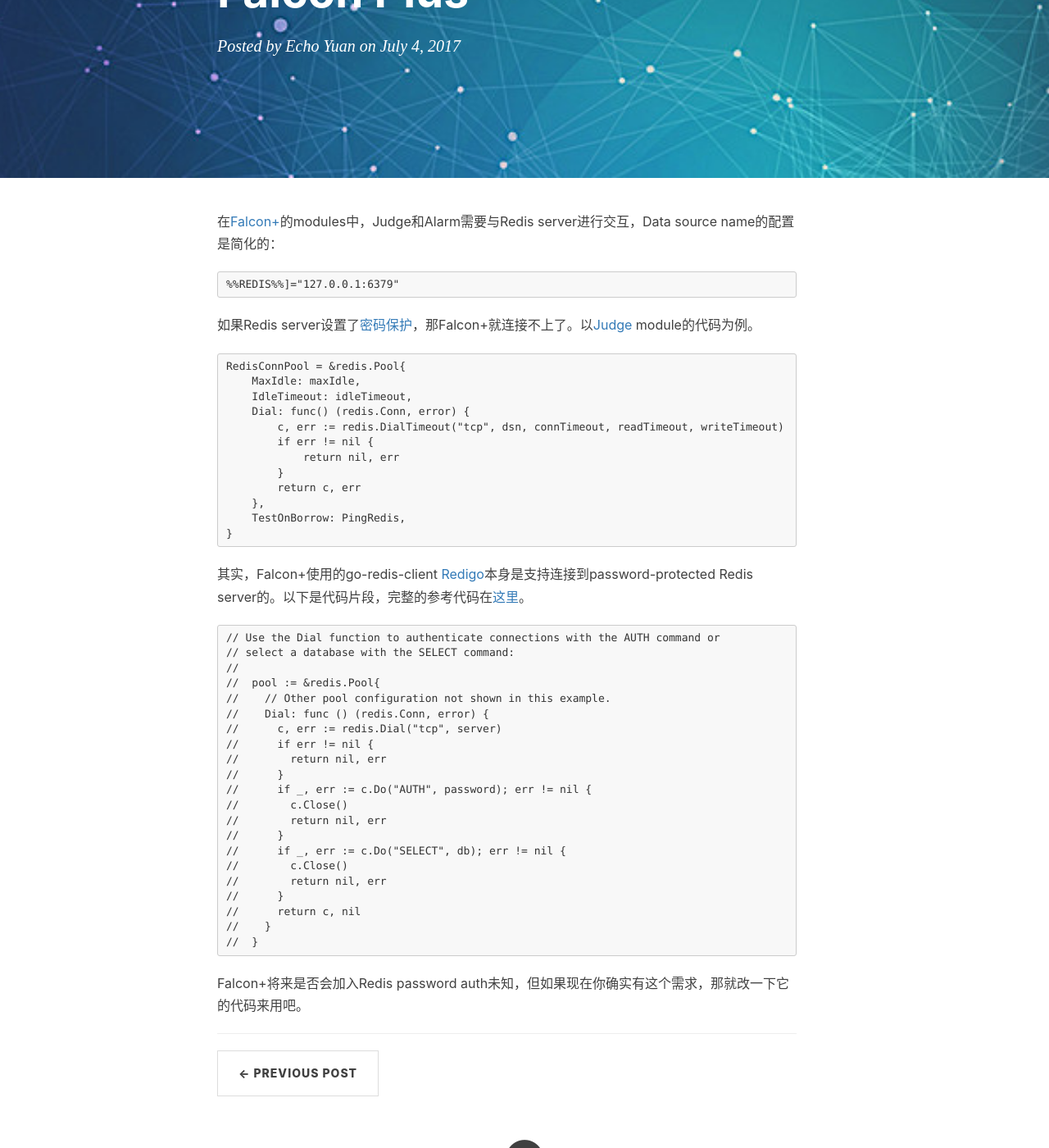
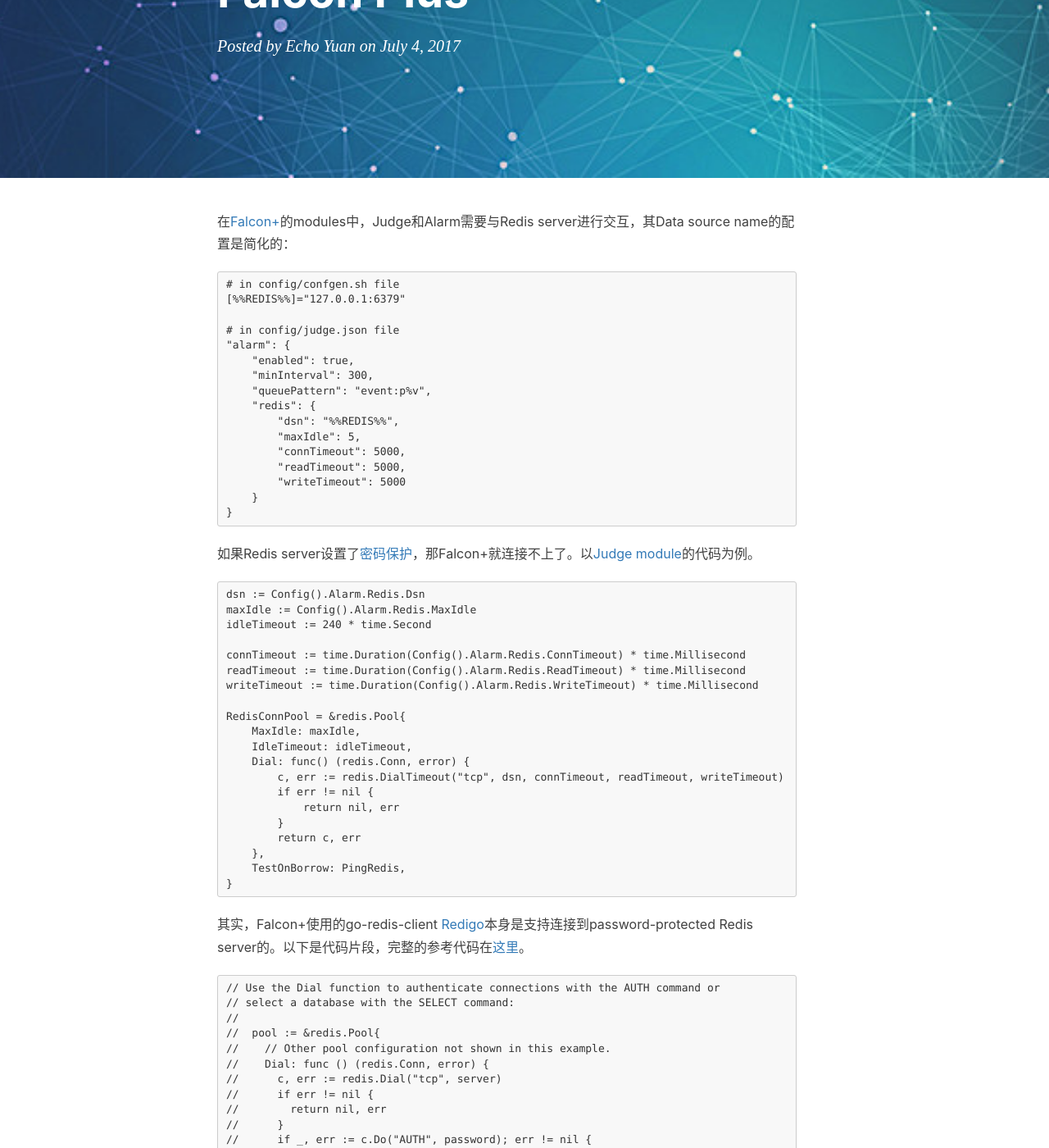
Before and after one commit to yuandghn/yuandghn.github.io, a Jekyll site: the page built from _posts/2017-07-03-request-a-password-protected-redis-server-from-falcon-plus.markdown, in a window 1280 px wide and 1400 px high, scrolled down 361 px. Shown: the whole window at 82% size. Built offline with Jekyll 4.4.1, drawn with Linux system fonts in a browser that asks for light colours; nearby versions of some CDN libraries; comment, search, counter and statistics services are not loaded.

Commit message:
Adjust blog a little

````diff
--- a/_posts/2017-07-03-request-a-password-protected-redis-server-from-falcon-plus.markdown
+++ b/_posts/2017-07-03-request-a-password-protected-redis-server-from-falcon-plus.markdown
@@ -10,12 +10,35 @@
     - Falcon-Plus
     - Redigo
 ---
-在[Falcon+](https://github.com/open-falcon/falcon-plus)的modules中，Judge和Alarm需要与Redis server进行交互，Data source name的配置是简化的：
+在[Falcon+](https://github.com/open-falcon/falcon-plus)的modules中，Judge和Alarm需要与Redis server进行交互，其Data source name的配置是简化的：
 ```
-%%REDIS%%]="127.0.0.1:6379"
+# in config/confgen.sh file
+[%%REDIS%%]="127.0.0.1:6379"
+
+# in config/judge.json file
+"alarm": {
+    "enabled": true,
+    "minInterval": 300,
+    "queuePattern": "event:p%v",
+    "redis": {
+        "dsn": "%%REDIS%%",
+        "maxIdle": 5,
+        "connTimeout": 5000,
+        "readTimeout": 5000,
+        "writeTimeout": 5000
+    }
+}
 ```
-如果Redis server设置了[密码保护](https://redis.io/commands/auth)，那Falcon+就连接不上了。以[Judge](https://github.com/open-falcon/falcon-plus/blob/master/modules/judge/g/redis.go) module的代码为例。
+如果Redis server设置了[密码保护](https://redis.io/commands/auth)，那Falcon+就连接不上了。以[Judge module](https://github.com/open-falcon/falcon-plus/blob/master/modules/judge/g/redis.go)的代码为例。
 ```
+dsn := Config().Alarm.Redis.Dsn
+maxIdle := Config().Alarm.Redis.MaxIdle
+idleTimeout := 240 * time.Second
+
+connTimeout := time.Duration(Config().Alarm.Redis.ConnTimeout) * time.Millisecond
+readTimeout := time.Duration(Config().Alarm.Redis.ReadTimeout) * time.Millisecond
+writeTimeout := time.Duration(Config().Alarm.Redis.WriteTimeout) * time.Millisecond
+
 RedisConnPool = &redis.Pool{
     MaxIdle: maxIdle,
     IdleTimeout: idleTimeout,
````
